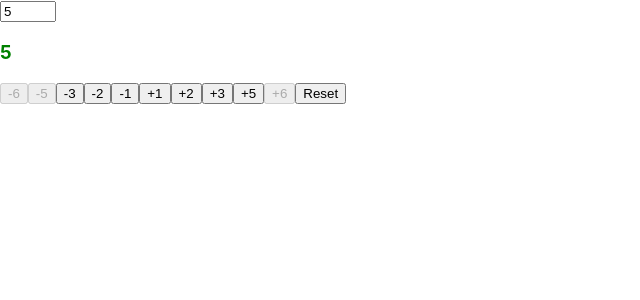
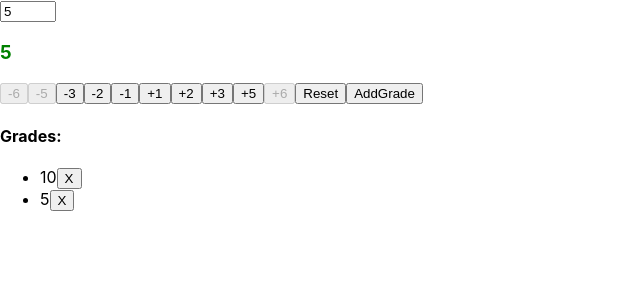
Before and after one commit to erikakasperaviciute/react-counter, a React (Create React App) app: page / in a window 1280 px wide. Shown: the top 300 px of the page, without its empty margins (0-640 px from the left). Built offline with nearby package versions, Linux system fonts and the light colour scheme.

Commit message:
Add grade

```diff
--- a/src/CounterPage.js
+++ b/src/CounterPage.js
@@ -4,6 +4,7 @@ function CounterPage() {
   const initialValue = 5;
   const maxValue = 10;
   const [num, setNum] = useState(initialValue);
+  const [grades, setGrades] = useState([10, 5]);
 
   const num2Arr = [-6, -5, -3, -2, -1, 1, 2, 3, 5, 6];
 
@@ -18,6 +19,16 @@ function CounterPage() {
 
   const numberColor = {
     color: num < 5 ? "red" : "green",
+  };
+
+  // const grades = [];
+
+  const addGradeHandler = () => {
+    setGrades((prevState) => {
+      const newState = [...prevState];
+      newState.unshift(num);
+      return newState;
+    });
   };
 
   return (
@@ -44,6 +55,19 @@ function CounterPage() {
       ))}
 
       <button onClick={resetHandler}>Reset</button>
+
+      <button onClick={addGradeHandler}>AddGrade</button>
+      <div>
+        <h4>Grades:</h4>
+        <ul>
+          {grades.map((grade, index) => (
+            <li key={index}>
+              {grade}
+              <button>X</button>
+            </li>
+          ))}
+        </ul>
+      </div>
 
       {/* <button onClick={() => numHandler(-5)} disabled={num < 6}>
         -5
```
